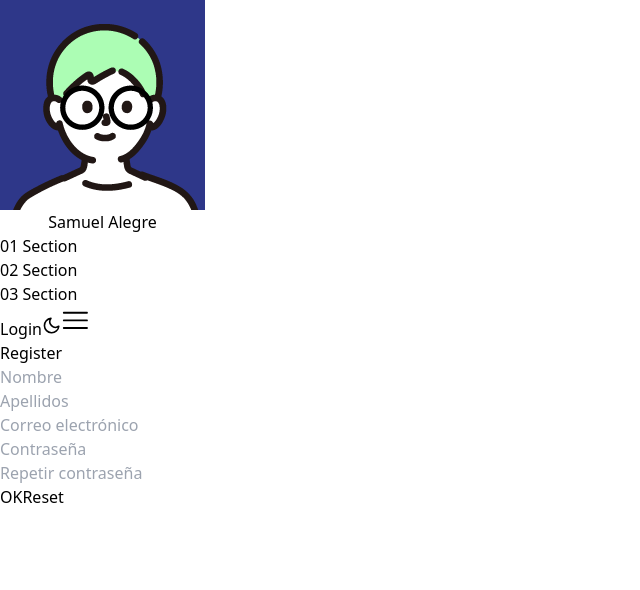
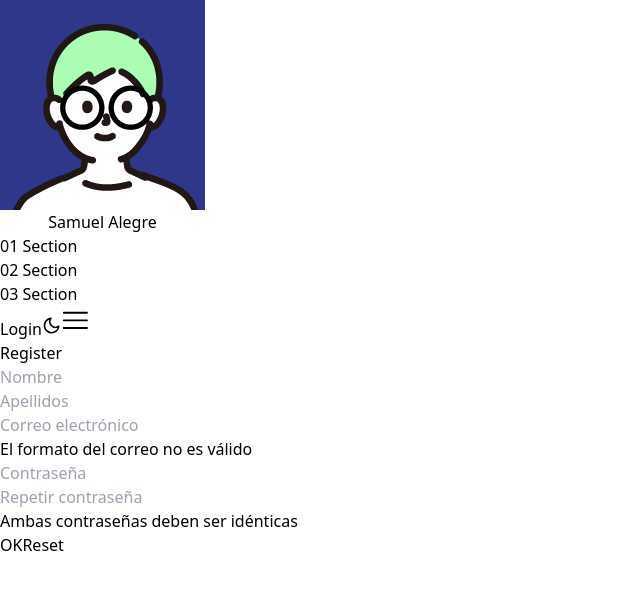
Before and after one commit to samuelalecas/portfolio, a React (Vite) app: page /register in a window 1280 px wide. Shown: the top 590 px of the page, without its empty margins (0-640 px from the left). Built offline with nearby package versions, Linux system fonts and the light colour scheme.

Commit message:
useForm aplicado

```diff
--- a/src/components/atoms/InputText.component.tsx
+++ b/src/components/atoms/InputText.component.tsx
@@ -33,7 +33,7 @@ const InputText: React.FC<InputProps> = ({ type="text", label, name, value, onCh
           name={name}
           id={name}
           value={value}
-          className={`${inputStyle} ${error? "border-red-600" : "border-gray-300"}`}
+          className={`${inputStyle} ${error? "border-red-600 text-red-600" : "border-gray-300"}`}
           placeholder={placeholder}
           onChange={onChange}
         />
--- a/src/components/moleculi/RegisterForm.component.tsx
+++ b/src/components/moleculi/RegisterForm.component.tsx
@@ -1,5 +1,7 @@
+import { useState } from "react";
 import { Button } from "../atoms/Button.component";
 import InputText from "../atoms/InputText.component";
+import { useForm } from "../../hooks/useForm.hook";
 
 // Para verificar un correo electrónico
 const emailRegex = new RegExp(
@@ -7,17 +9,90 @@ const emailRegex = new RegExp(
   "gm"
 );
 
+// Interfaz a modo de plantilla para los valores de la persona
+interface FormI {
+  name: string;
+  surname: string;
+  email: string;
+  password1: string;
+  password2: string;
+}
+
+// Se inicializa la interfaz con valores vacíos
+const initialFormState: FormI = {
+  name: "",
+  surname: "",
+  email: "",
+  password1: "",
+  password2: "",
+};
+
 export const RegisterForm = () => {
+  // Estado para almacenar la información del usuario
+  const { formData, onChange, resetForm } = useForm<FormI>(initialFormState);
+
+  // Para el manejo de errores
+  const [error, setError] = useState(false);
+  const [emailError, setEmailError] = useState(false);
+
+  const handleClick = (e?: React.FormEvent<HTMLFormElement>) => {
+    e?.preventDefault();
+    // Manejo de error por si una contraseña no coincide con otra
+    setError(formData.password1 !== formData.password2 ? true : false);
+
+    // Manejo de error si el correo es incorrecto
+    const isValidEmail = emailRegex.test(formData.email);
+    setEmailError(!isValidEmail);
+  };
+
+  const handleReset = () => {
+    resetForm();
+    setError(false);
+    setEmailError(false);
+  };
+
   return (
     <form action="" className="flex flex-col gap-4">
-      <InputText placeholder="Nombre" />
-      <InputText placeholder="Apellidos" />
-      <InputText placeholder="Correo electrónico" />
-      <InputText type="password" placeholder="Contraseña" />
-      <InputText type="password" placeholder="Repetir contraseña" />
+      <InputText
+        name="name"
+        placeholder="Nombre"
+        value={formData.name}
+        onChange={(e) => onChange(e)}
+      />
+      <InputText
+        name="surname"
+        placeholder="Apellidos"
+        value={formData.surname}
+        onChange={(e) => onChange(e)}
+      />
+      <InputText
+        name="email"
+        placeholder="Correo electrónico"
+        value={formData.email}
+        error={emailError}
+        onChange={(e) => onChange(e)}
+        errorMsg={"El formato del correo no es válido"}
+      />
+      <InputText
+        type="password"
+        name="password1"
+        placeholder="Contraseña"
+        value={formData.password1}
+        onChange={(e) => onChange(e)}
+      />
+
+      <InputText
+        type="password"
+        name="password2"
+        placeholder="Repetir contraseña"
+        value={formData.password2}
+        error={error}
+        onChange={(e) => onChange(e)}
+        errorMsg={"Ambas contraseñas deben ser idénticas"}
+      />
       <div className="flex gap-2 mt-4">
-        <Button name="OK" />
-        <Button name="Reset" variant="outlined" />
+        <Button name="OK" onClick={handleClick} />
+        <Button name="Reset" variant="outlined" onClick={handleReset} />
       </div>
     </form>
   );
--- /dev/null
+++ b/src/hooks/useForm.hook.ts
@@ -0,0 +1,31 @@
+import { useState } from "react";
+
+export const useForm = <T>(initialData: T) => {
+
+// Tenemos un estado donde se almacena un objeto
+// y ese objeto viene dada su interfaz desde el exterior
+  const [formData, setFormData] = useState<T>(initialData);
+
+// Función que va almacenando en el objeto cada vez que
+// se haga un cambio dentro de un campo de texto
+  const onChange = (e: React.ChangeEvent<HTMLInputElement>) => {
+    // Va a utilizar el objeto creado hasta la fecha...
+    setFormData((prev) => ({
+      ...prev,
+      // Tomará como key el valor del name, y de value el value del target
+      [e.target.name]: e.target.value,
+    }));
+  };
+
+  // Función para resetear todos los campos
+  const resetForm = (e?: React.FormEvent<HTMLFormElement>) => {
+    e?.preventDefault();
+    setFormData(initialData);
+  }
+
+  return {
+    formData,
+    onChange,
+    resetForm
+  };
+};
```
Also changed, not shown: src/components/atoms/ProjectCard.component.tsx (+6 -6 lines), src/hooks/useFetch.hook.ts (added, +35 -0 lines), src/assets/weather-app-icon.svg (added).
